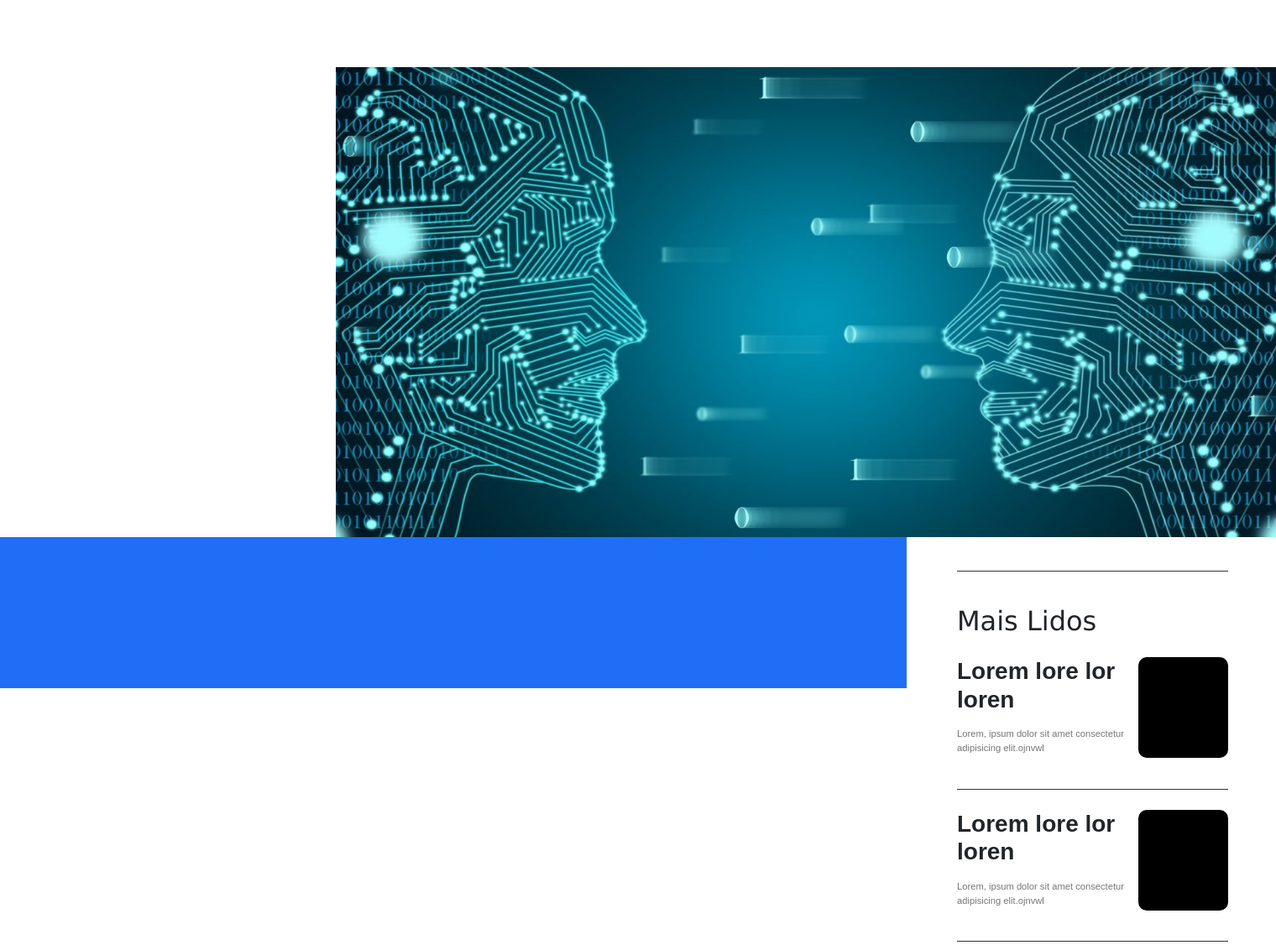
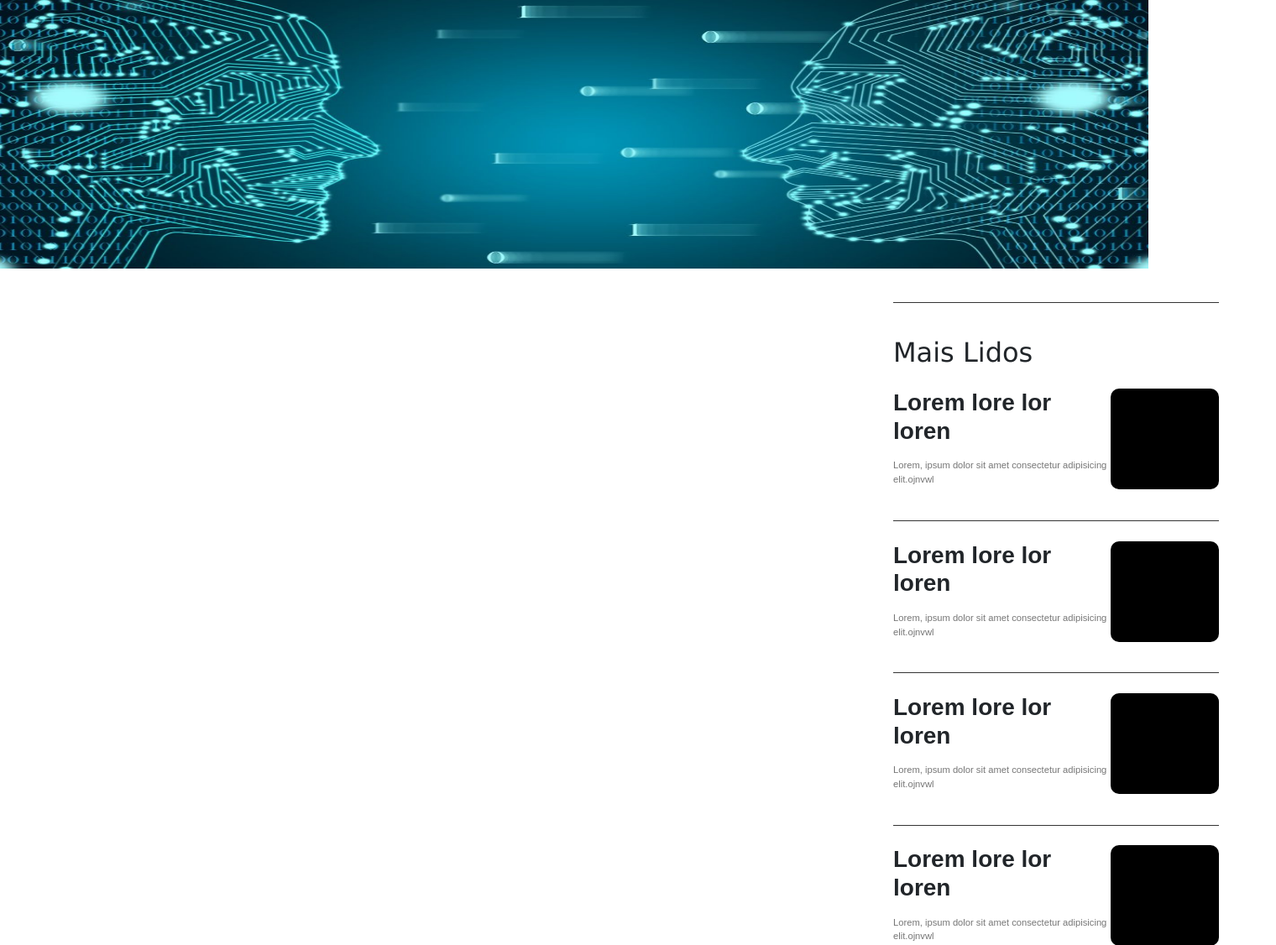
Before and after one commit to senacrs-emti/2022-1M-jornal-G10, a PHP site: page / in a window 1520 px wide. Shown: the part 184-1310 px from the top of the page at 84% size. Run offline with PHP 8.4, Linux system fonts and the light colour scheme; some libraries are stand-ins or nearby versions.

Commit message:
Fixing 0.1

```diff
--- a/assets/css/style.css
+++ b/assets/css/style.css
@@ -469,9 +469,3 @@ aside .AsidePropaganda .AsidePropagandaImg{
     width: 45vh;
     float: left;
 }
-.sim{
-    height: 70vh;
-    width: 140vh;
-    margin-left: 50vh;
-    margin-top: 10vh;
-}
--- /dev/null
+++ b/assets/css/styleIndex.css
@@ -0,0 +1,4 @@
+.sim{
+    width: 90vw;
+    height: 40vh;
+}
--- a/include/_header.php
+++ b/include/_header.php
@@ -5,6 +5,7 @@
     <meta http-equiv="X-UA-Compatible" content="IE=edge">
     <meta name="viewport" content="width=device-width, initial-scale=1.0">
     <script src="./assets/js/script.js" defer></script>
+    <link rel="stylesheet" href="./assets/css/styleIndex.css">
     <link rel="stylesheet" href="./assets/css/style.css">
     <link rel="stylesheet" href="https://cdn.jsdelivr.net/npm/bootstrap@4.0.0/dist/css/bootstrap.min.css" integrity="sha384-Gn5384xqQ1aoWXA+058RXPxPg6fy4IWvTNh0E263XmFcJlSAwiGgFAW/dAiS6JXm" crossorigin="anonymous">
     <title>Technews</title>
--- a/index.php
+++ b/index.php
@@ -7,9 +7,6 @@ include_once './include/_header.php';
 <main>
     <body>
         <img class="sim" src="img/sim.jpg" alt="aaaa">
-        <div class="notq-1"></div>
-        <div class="notq-2"></div>
-        <div class="notq-3"></div>
         <div class="NoticiaTopo">
 
         </div>
```
